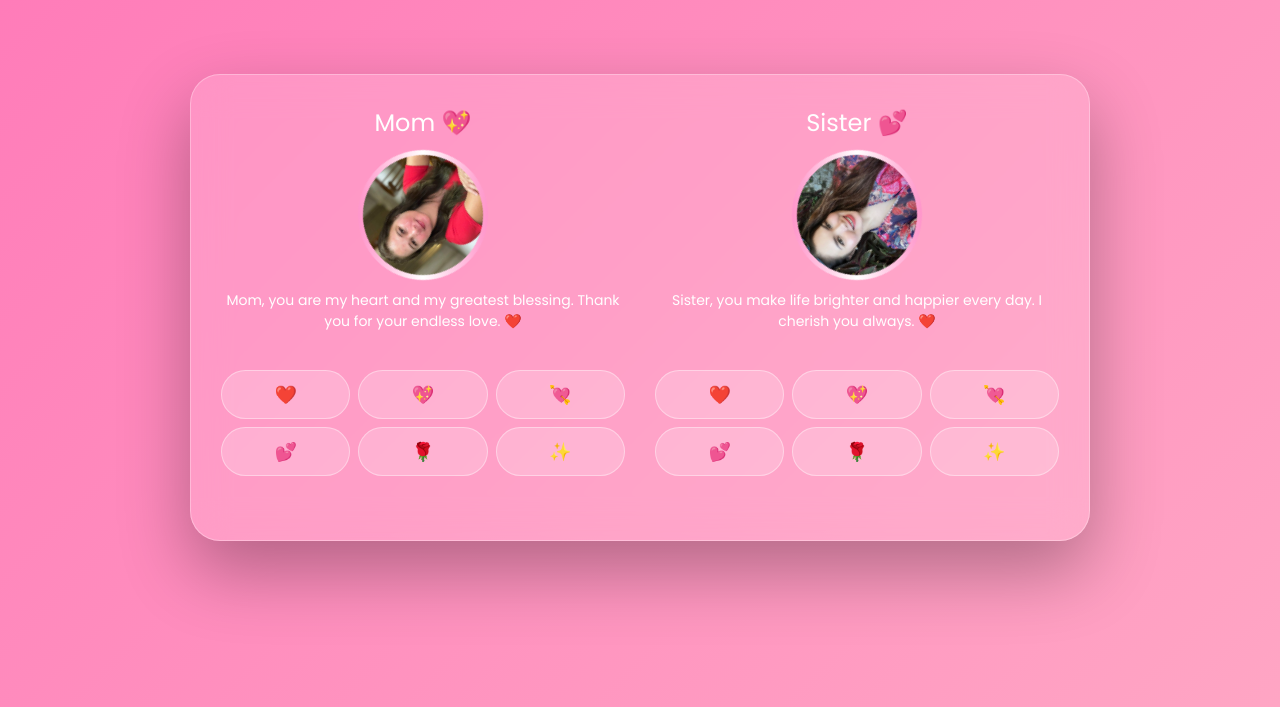
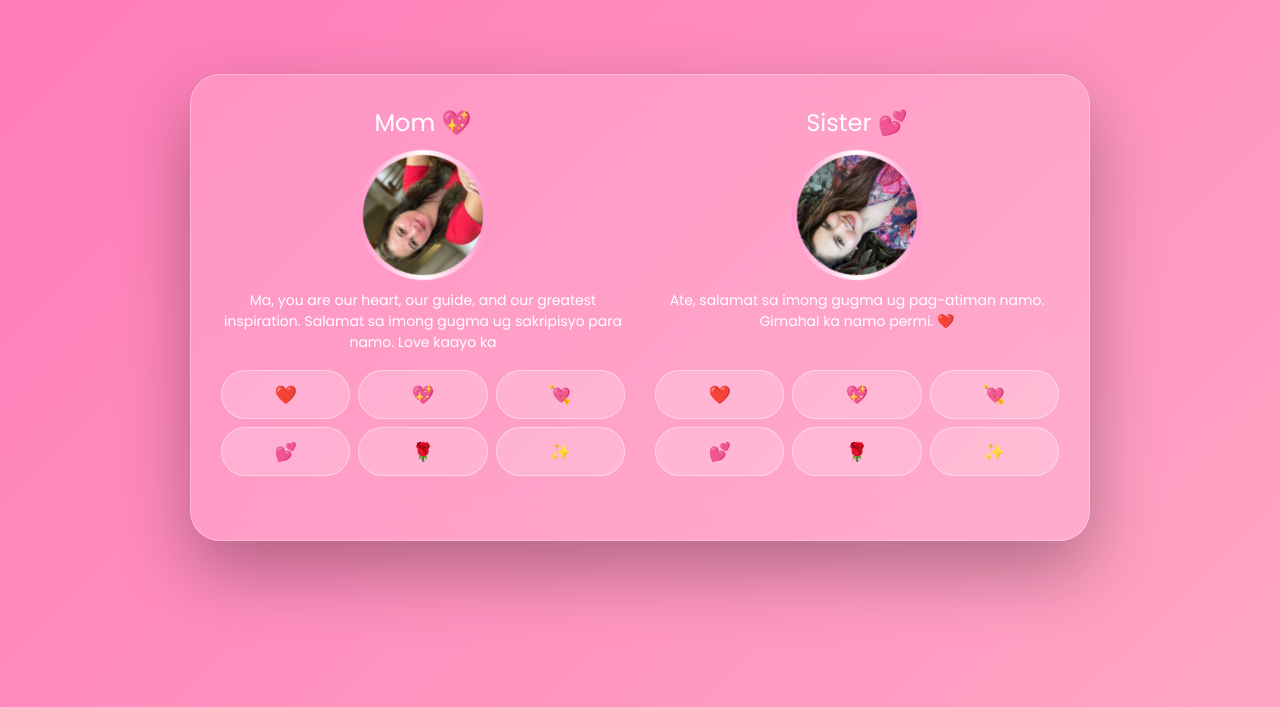
Before and after one commit to AshleyYuri/MamaAte, a plain HTML site: page index.html in a window 1280 px wide. Shown: the part 93-800 px from the top of the page. Drawn offline with Linux system fonts and the light colour scheme.

Commit message:
Update index.html

```diff
--- a/index.html
+++ b/index.html
@@ -195,8 +195,8 @@ h1{
 <script>
 // DATA
 const letters = {
-    mom: "Mom, you are my heart and my greatest blessing. Thank you for your endless love. ❤️",
-    sis: "Sister, you make life brighter and happier every day. I cherish you always. ❤️"
+    mom: "Ma, you are our heart, our guide, and our greatest inspiration. Salamat sa imong gugma ug sakripisyo para namo. Love kaayo ka namo! ❤️ ❤️",
+    sis: "Ate, salamat sa imong gugma ug pag-atiman namo. Gimahal ka namo permi. ❤️"
 };
 
 const messages = {
```
